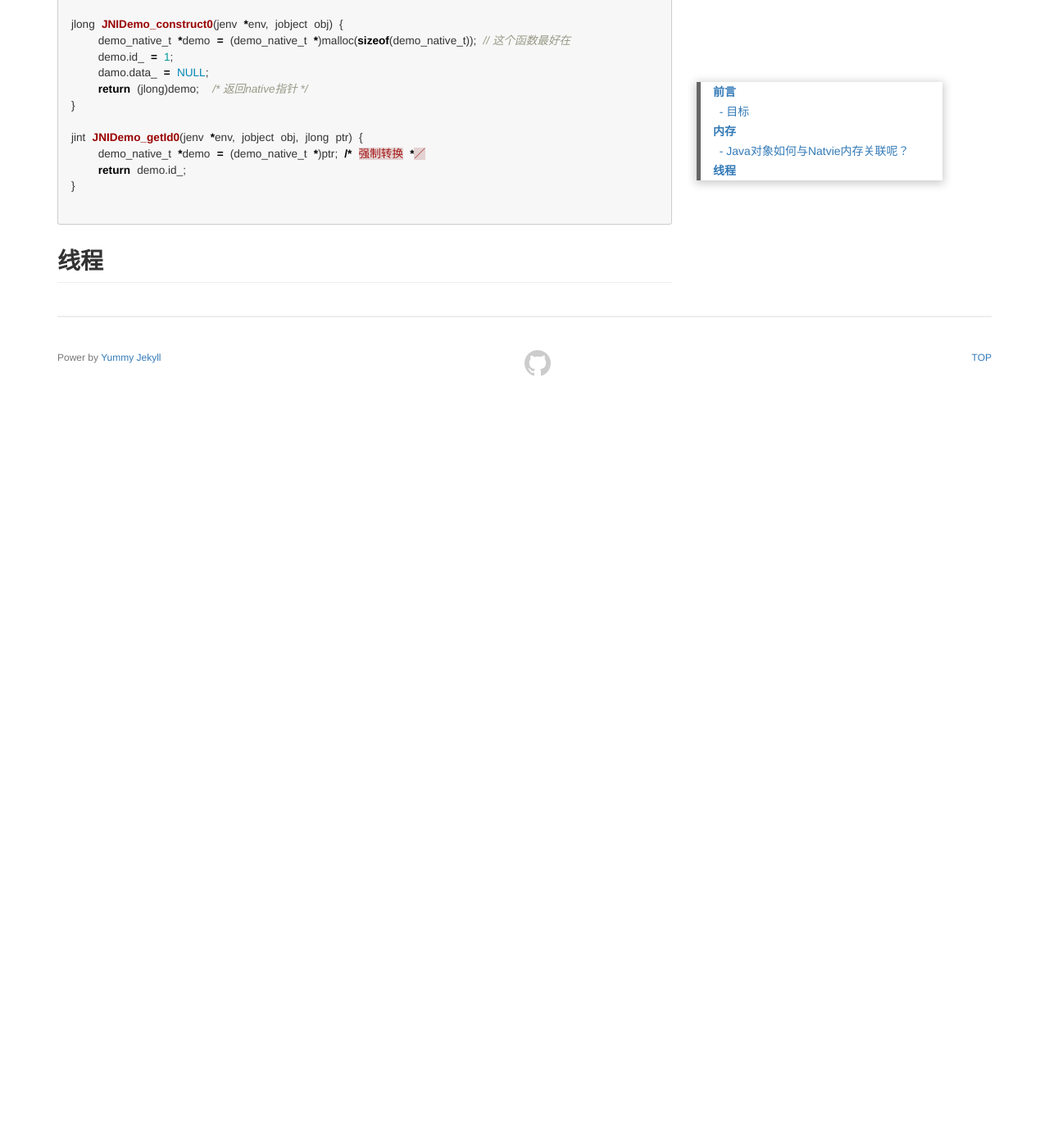
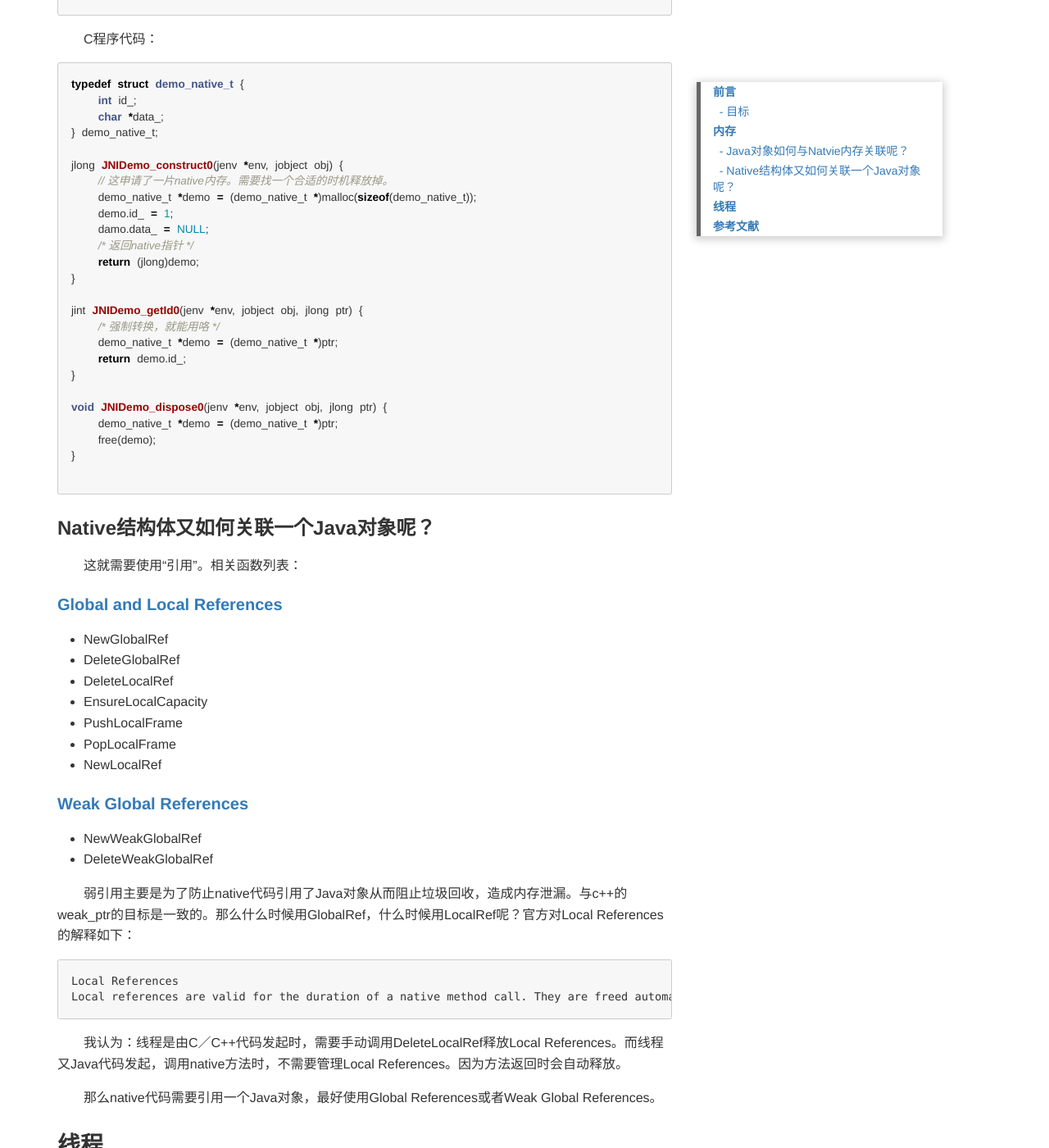
Before and after one commit to zblogs/zblogs.github.io, a Jekyll site: the page built from _posts/2017-01-18-jni-developer.md, in a window 1280 px wide and 1400 px high, scrolled down 1792 px. Shown: the whole window at 82% size. Built offline with Jekyll 4.4.1, drawn with Linux system fonts in a browser that asks for light colours; before the commit the page ends 2259 px from its top, so only the background shows below that; some of the changed text lies outside the part shown.

Commit message:
增加线程章节和参考文档

````diff
--- a/_posts/2017-01-18-jni-developer.md
+++ b/_posts/2017-01-18-jni-developer.md
@@ -30,7 +29,7 @@ JNI开发过程中的关键问题分析和解决方法。
 
 两者的区别：
 
-```C
+```cpp
 
 jobject obj = env->NewObject(...); // 建一个Java类对象，在JVM堆上申请内存。
 
@@ -53,9 +52,19 @@ class JNIDemo {
     public int getId() {
         return getId0(nativePtr); // 传入native指针
     }
+
+    public void Dispose() {
+        if (nativePtr > 0L) {
+            dispose0(nativePtr);
+            nativePtr = 0L;
+        }
+    }
+
     private native long construct0();
 
     private native int getId0(long ptr);
+
+    private native void dispose0(long ptr);
 }
 ```
 
@@ -68,17 +77,74 @@ typedef struct demo_native_t {
 } demo_native_t;
 
 jlong JNIDemo_construct0(jenv *env, jobject obj) {
-    demo_native_t *demo = (demo_native_t *)malloc(sizeof(demo_native_t)); // 这个函数最好在
+    // 这申请了一片native内存。需要找一个合适的时机释放掉。
+    demo_native_t *demo = (demo_native_t *)malloc(sizeof(demo_native_t));
     demo.id_ = 1;
     damo.data_ = NULL;
-    return (jlong)demo;  /* 返回native指针 */
+    /* 返回native指针 */
+    return (jlong)demo;
 }
 
 jint JNIDemo_getId0(jenv *env, jobject obj, jlong ptr) {
-    demo_native_t *demo = (demo_native_t *)ptr; /* 强制转换 *／
+    /* 强制转换，就能用咯 */
+    demo_native_t *demo = (demo_native_t *)ptr;
     return demo.id_;
+}
+
+void JNIDemo_dispose0(jenv *env, jobject obj, jlong ptr) {
+    demo_native_t *demo = (demo_native_t *)ptr;
+    free(demo);
 }
 
 ```
 
+### Native结构体又如何关联一个Java对象呢？
+
+这就需要使用“引用”。相关函数列表：
+
+#### [Global and Local References](http://docs.oracle.com/javase/6/docs/technotes/guides/jni/spec/functions.html#global_local)
+
++ NewGlobalRef
++ DeleteGlobalRef
++ DeleteLocalRef
++ EnsureLocalCapacity
++ PushLocalFrame
++ PopLocalFrame
++ NewLocalRef
+
+#### [Weak Global References](http://docs.oracle.com/javase/6/docs/technotes/guides/jni/spec/functions.html#weak)
+
++ NewWeakGlobalRef
++ DeleteWeakGlobalRef
+
+弱引用主要是为了防止native代码引用了Java对象从而阻止垃圾回收，造成内存泄漏。与c++的weak_ptr的目标是一致的。那么什么时候用GlobalRef，什么时候用LocalRef呢？官方对Local References的解释如下：
+
+```
+Local References
+Local references are valid for the duration of a native method call. They are freed automatically after the native method returns. Each local reference costs some amount of Java Virtual Machine resource. Programmers need to make sure that native methods do not excessively allocate local references. Although local references are automatically freed after the native method returns to Java, excessive allocation of local references may cause the VM to run out of memory during the execution of a native method.
+```
+
+我认为：线程是由C／C++代码发起时，需要手动调用DeleteLocalRef释放Local References。而线程又Java代码发起，调用native方法时，不需要管理Local References。因为方法返回时会自动释放。
+
+那么native代码需要引用一个Java对象，最好使用Global References或者Weak Global References。
+
 ## 线程
+
+和内存一样也分两类：
+
++ Java线程
++ Native线程
+
+著名的jenv是Java线程独立的，JVM会为每一个Java线程创建一个jenv对象。
+
+由C/C++代码发起的线程称为Native线程。反之则为Java线程。
+当Java代码调用native方法时，使用的线程既是Java线程。这种场景下，不需要特殊的处理。
+当C/C++代码发生回调时需要调用Java方法时，这时使用的线程为Native线程。这种场景下，需要在调用Java方法之前必须将Native线程关联成Java线程，并且在调用结束后解除关联。相关函数列表：
+
++ AttachCurrentThread
++ AttachCurrentThreadAsDaemon
++ DetachCurrentThread
+
+## 参考文献
+
+[Java Native Interface Specification](http://docs.oracle.com/javase/6/docs/technotes/guides/jni/spec/jniTOC.html)
````
Also changed, not shown: other parts of _posts/2017-01-18-jni-developer.md (+0 -1 lines).
